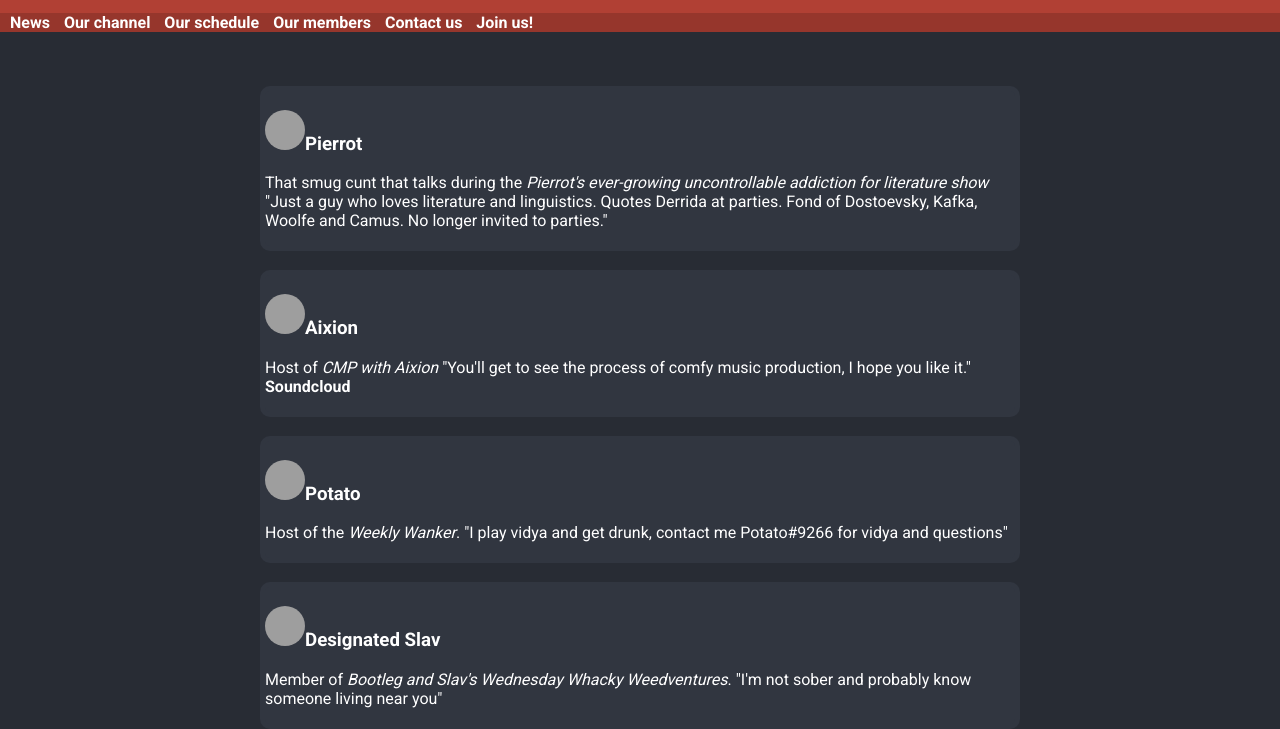
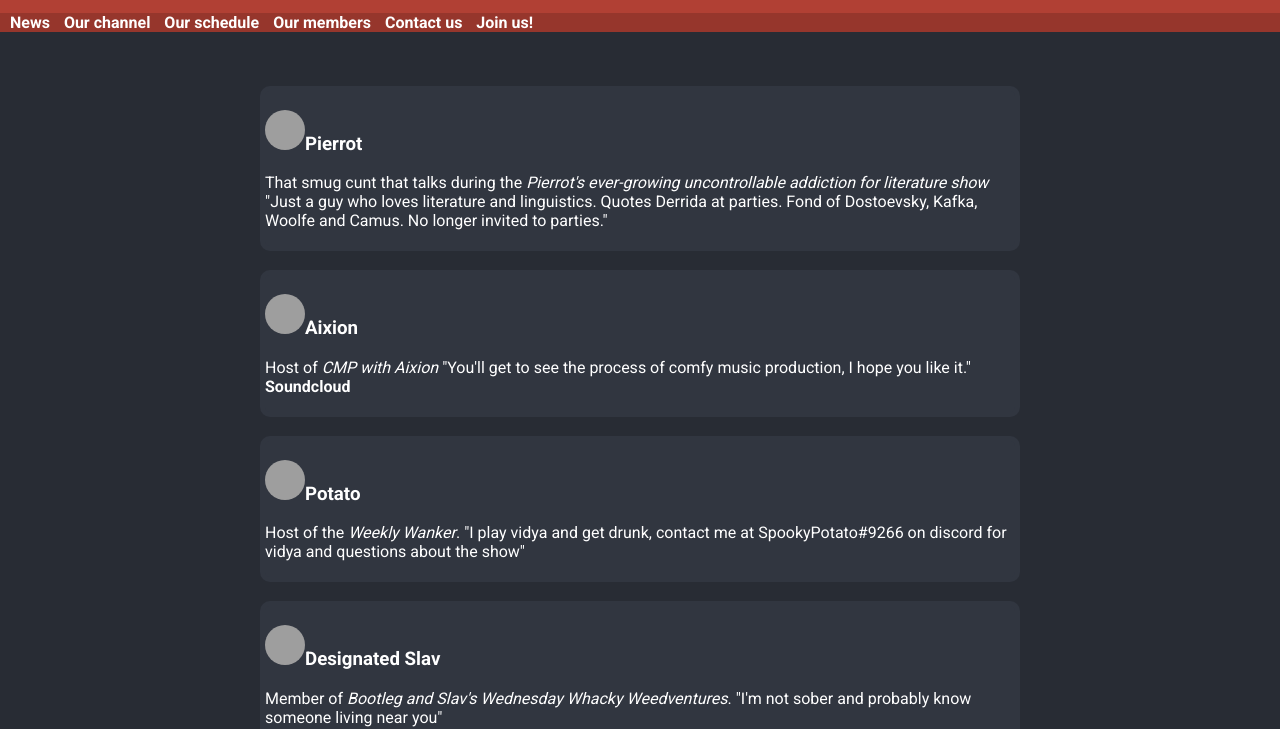
Before and after one commit to ComfyFrensFM/members, a plain HTML site: page index.html in a window 1280 px wide. Shown: the part 73-802 px from the top of the page. Drawn offline with Linux system fonts and the light colour scheme; grey boxes are pictures that could not be loaded.

Commit message:
Update index.html

```diff
--- a/index.html
+++ b/index.html
@@ -109,7 +109,7 @@ button {
   <div id="blog">
     <div id="blog content">
 <h3><img src="https://my.mixtape.moe/mbbixe.jpg" alt="avatar" width="40" height="40">Potato</h3>
-      <p>Host of the <i>Weekly Wanker</i>. "I play vidya and get drunk, contact me Potato#9266 for vidya and questions"</p>
+      <p>Host of the <i>Weekly Wanker</i>. "I play vidya and get drunk, contact me at SpookyPotato#9266 on discord for vidya and questions about the show"</p>
     </div>
       </div>
       <br>
```
